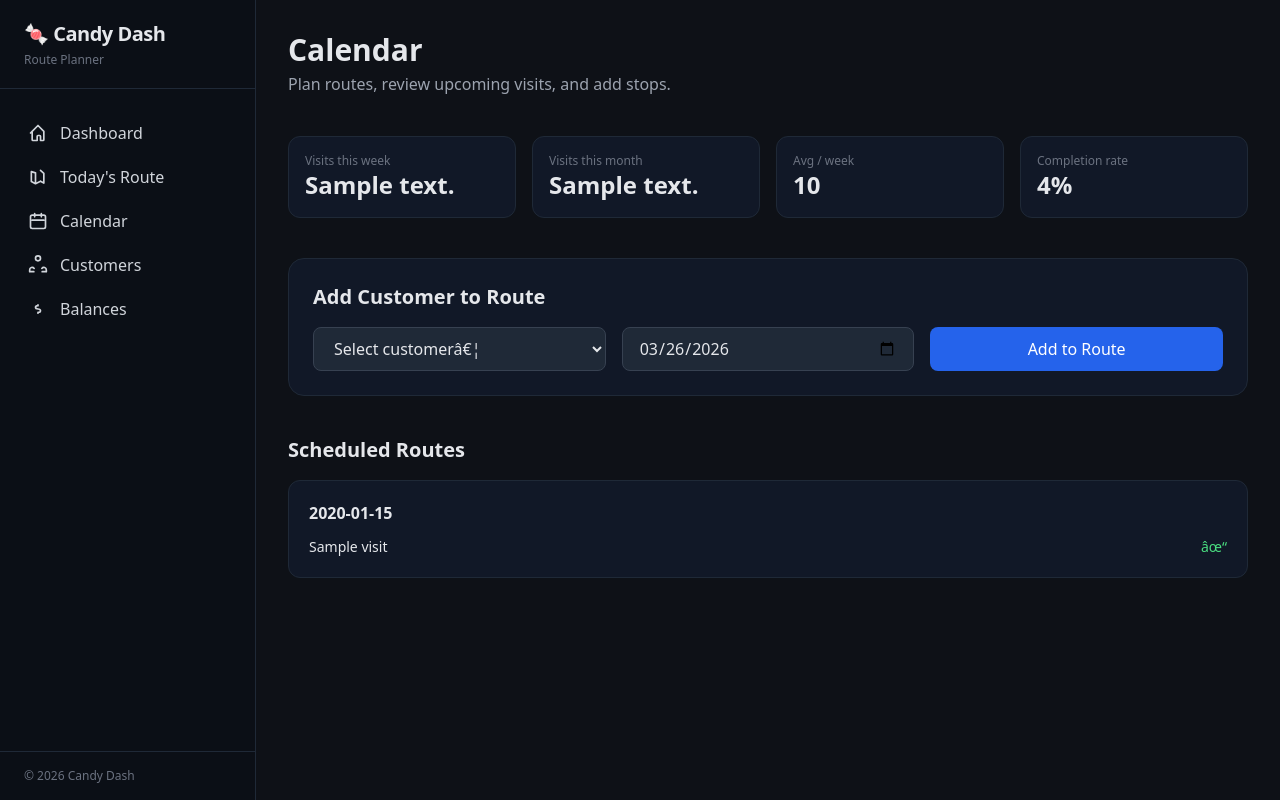
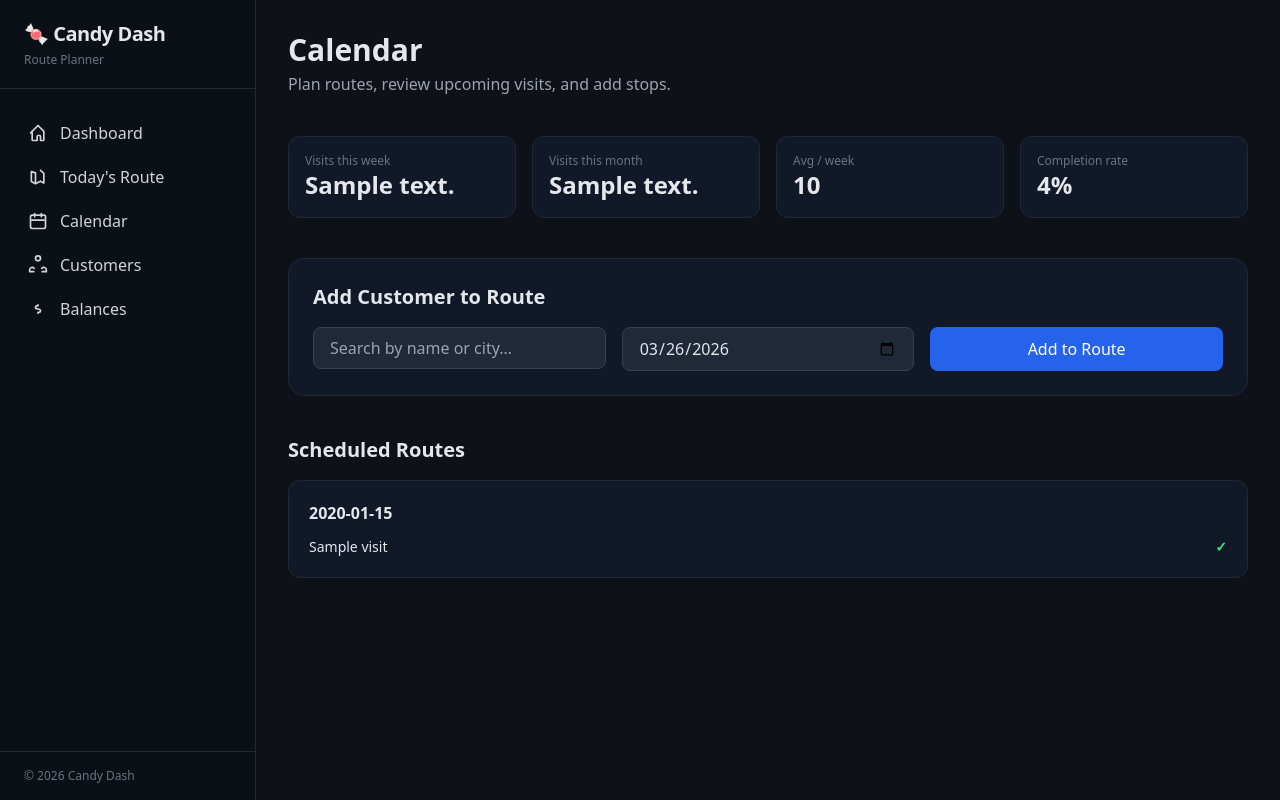
Before and after one commit to Kathail/candy, a Flask app: template templates/calendar.html in a window 1280 px wide. Run offline with Flask 3, Linux system fonts and the light colour scheme; the template is opened without the code that fills it: most values are stand-ins (such as "Sample title", 1, 10 or a date in 2020); some libraries are stand-ins or nearby versions.

Commit message:
Update calendar.html

```diff
--- a/templates/calendar.html
+++ b/templates/calendar.html
@@ -38,19 +38,26 @@ content %}
             action="{{ url_for('route.route_add') }}"
             class="grid grid-cols-1 md:grid-cols-3 gap-4"
         >
-            <select
-                name="customer_id"
-                required
-                class="bg-gray-800 border border-gray-700 rounded-lg px-4 py-2"
-            >
-                <option value="">Select customerâ€¦</option>
-                {% for c in all_customers %}
-                <option value="{{ c.id }}">
-                    {{ c.name }} {% if c.balance_cents > 0 %} â€” owes ${{
-                    (c.balance_cents / 100) | round(2) }} {% endif %}
-                </option>
-                {% endfor %}
-            </select>
+            <!-- Searchable customer input -->
+            <div>
+                <input
+                    type="text"
+                    list="customer-list"
+                    name="customer_id"
+                    required
+                    placeholder="Search by name or city…"
+                    class="w-full bg-gray-800 border border-gray-700 rounded-lg px-4 py-2"
+                />
+
+                <datalist id="customer-list">
+                    {% for c in all_customers %}
+                    <option
+                        value="{{ c.id }}"
+                        label="{{ c.name }}{% if c.city %} — {{ c.city }}{% endif %}{% if c.balance_cents > 0 %} (owes ${{ (c.balance_cents / 100) | round(2) }}){% endif %}"
+                    ></option>
+                    {% endfor %}
+                </datalist>
+            </div>
 
             <input
                 type="date"
@@ -76,13 +83,14 @@ content %}
         <div class="space-y-4">
             {% for date, visits in scheduled_visits.items() %}
             <div class="bg-gray-900 border border-gray-800 rounded-xl p-5">
-                <div class="font-semibold mb-3">{{ date }}</div>
+                <div class="font-semibold mb-3 text-gray-200">{{ date }}</div>
+
                 <ul class="space-y-2">
                     {% for v in visits %}
-                    <li class="flex justify-between text-sm">
+                    <li class="flex justify-between items-center text-sm">
                         <span>{{ v.customer_name }}</span>
                         {% if v.completed %}
-                        <span class="text-green-400">âœ“</span>
+                        <span class="text-green-400 font-semibold">✓</span>
                         {% endif %}
                     </li>
                     {% endfor %}
```
